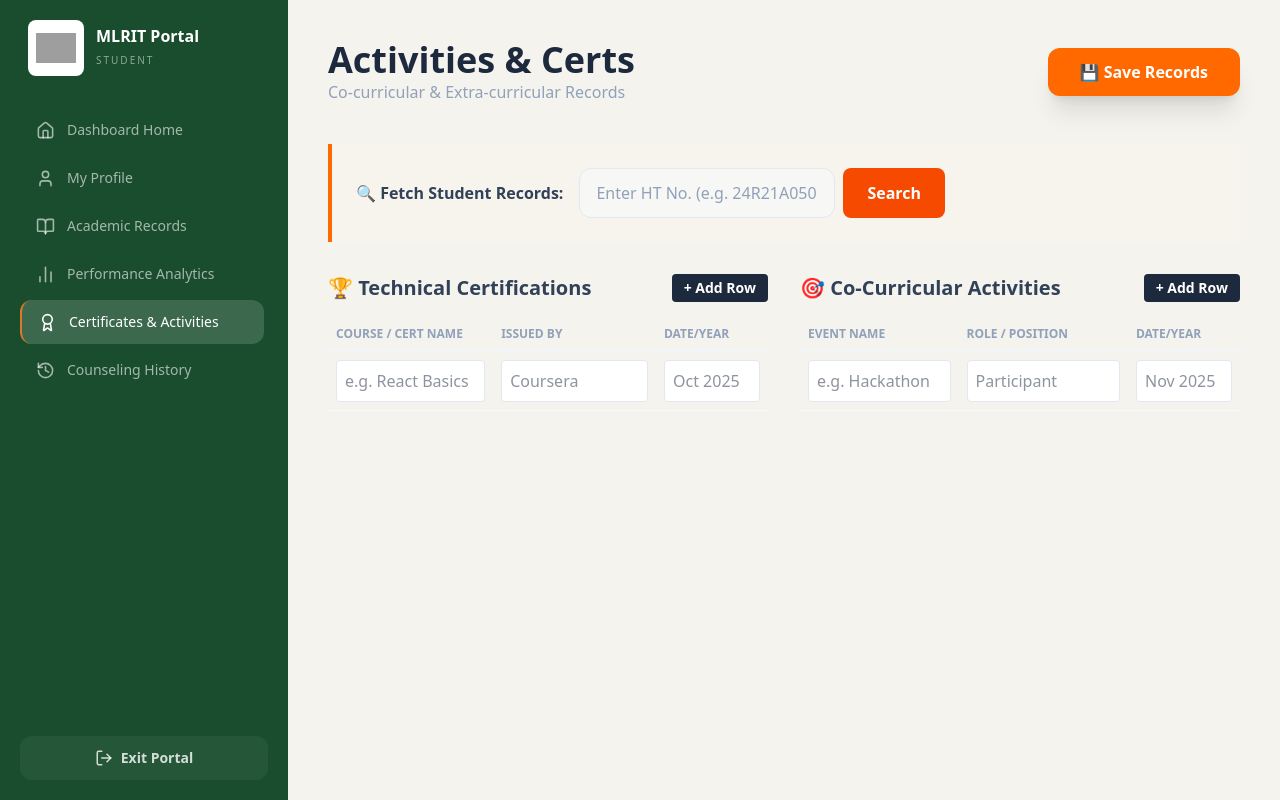
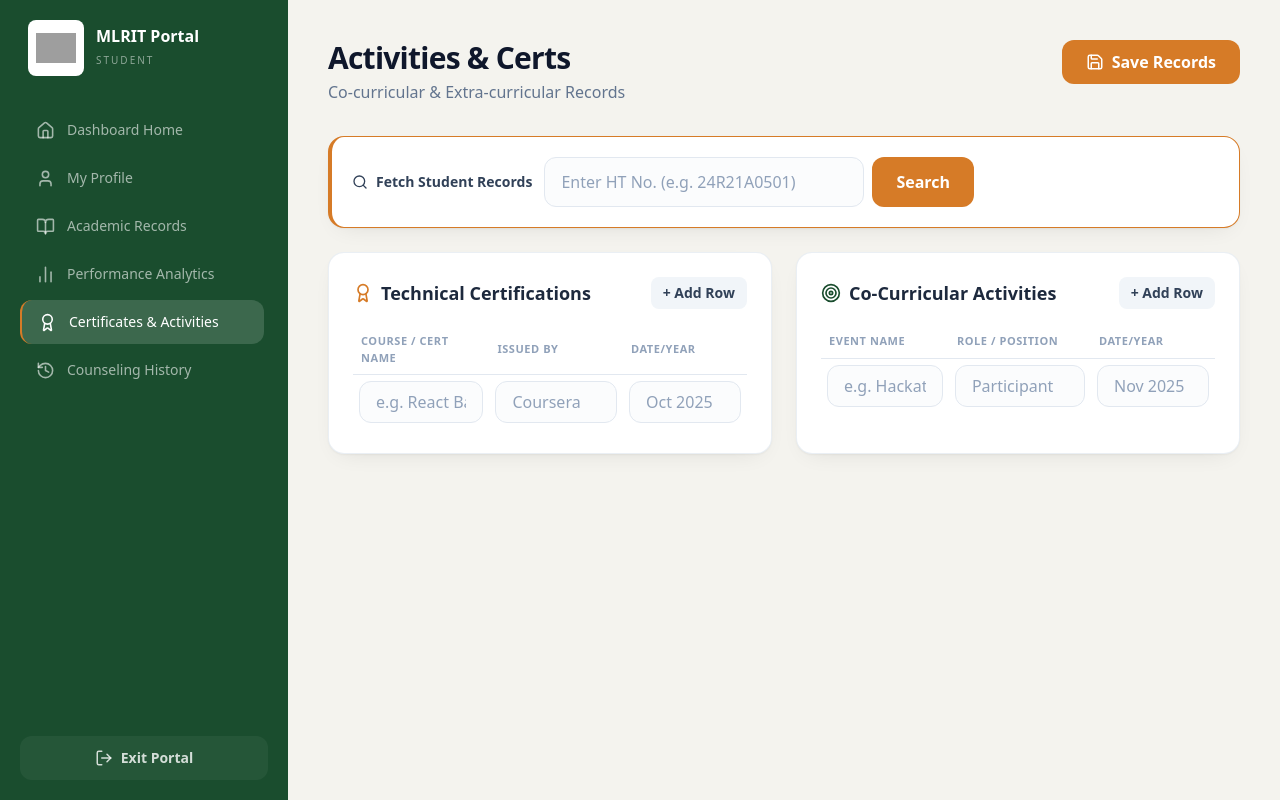
Before and after one commit to Pavan2coder/mlrit-counseling-portal, a React (Vite) app in the folder frontend/: page /dashboard in a window 1280 px wide. Both pictures are taken after a click on the button "Certificates & Activities". Built offline with nearby package versions, Linux system fonts and the light colour scheme; grey boxes are pictures that could not be loaded.

Commit message:
Restyle ActivitiesCerts: flat cards, lucide icons, no emoji

```diff
--- a/frontend/src/components/ActivitiesCerts.jsx
+++ b/frontend/src/components/ActivitiesCerts.jsx
@@ -1,5 +1,6 @@
 import { useState } from 'react';
 import axios from 'axios';
+import { Save, Search, Award, Target } from 'lucide-react';
 
 export default function ActivitiesCerts() {
   const [htNo, setHtNo] = useState("");
@@ -27,7 +28,7 @@ export default function ActivitiesCerts() {
 
   // 🔍 The Search Function
   const handleSearch = async () => {
-    if (!htNo) return alert("⚠️ Please enter a Hall Ticket Number to search!");
+    if (!htNo) return alert("Please enter a Hall Ticket Number to search!");
 
     try {
       const response = await axios.get(`https://mlrit-counseling-portal.onrender.com/api/students/${htNo}`);
@@ -35,16 +36,16 @@ export default function ActivitiesCerts() {
       if (response.data.certifications?.length > 0) setCertifications(response.data.certifications);
       if (response.data.activities?.length > 0) setActivities(response.data.activities);
 
-      alert("Activities & Certifications loaded successfully! 📥");
+      alert("Activities & Certifications loaded successfully!");
     } catch (error) {
       console.error("Search Error:", error);
-      alert("❌ Student not found in the database!");
+      alert("Student not found in the database!");
     }
   };
 
   // 💾 The Save Function
   const handleSaveData = async () => {
-    if (!htNo) return alert("⚠️ Please enter the student's Hall Ticket Number first!");
+    if (!htNo) return alert("Please enter the student's Hall Ticket Number first!");
 
     try {
       await axios.post('https://mlrit-counseling-portal.onrender.com/api/students/save', {
@@ -52,7 +53,7 @@ export default function ActivitiesCerts() {
         certifications: certifications,
         activities: activities
       });
-      alert("Activities & Certifications Saved Successfully! 🏆✅");
+      alert("Activities & Certifications Saved Successfully!");
     } catch (error) {
       console.error("Save Error:", error);
       alert("Failed to save. Check if your backend is running!");
@@ -62,35 +63,35 @@ export default function ActivitiesCerts() {
   return (
     <div className="animate-fade-in">
       {/* Header */}
-      <div className="flex justify-between items-center mb-10">
+      <div className="flex flex-wrap gap-4 justify-between items-start mb-8">
         <div>
-          <h2 className="text-4xl font-black text-slate-800">Activities & Certs</h2>
-          <p className="text-slate-400 font-medium">Co-curricular & Extra-curricular Records</p>
+          <h2 className="text-3xl font-extrabold text-slate-900 tracking-tight">Activities &amp; Certs</h2>
+          <p className="text-slate-500 mt-1">Co-curricular &amp; Extra-curricular Records</p>
         </div>
-        <button onClick={handleSaveData} className="bg-orange-500 text-white px-8 py-3 rounded-xl font-black shadow-xl hover:-translate-y-1 transition-all">
-          💾 Save Records
+        <button onClick={handleSaveData} className="bg-accent text-white px-6 py-2.5 rounded-xl font-semibold hover:opacity-90 active:scale-[0.99] transition-all cursor-pointer flex items-center gap-2">
+          <Save size={18} /> Save Records
         </button>
       </div>
 
       {/* Search Bar */}
-      <div className="glass-card mb-8 p-6 flex flex-col md:flex-row items-center gap-4 border-l-4 border-orange-500 bg-orange-50/30">
-        <label className="font-bold text-slate-700">🔍 Fetch Student Records:</label>
-        <div className="flex w-full md:w-auto gap-2">
-          <input type="text" value={htNo} onChange={(e) => setHtNo(e.target.value)} placeholder="Enter HT No. (e.g. 24R21A0501)" className="input-field flex-1 md:w-64" />
-          <button onClick={handleSearch} className="bg-orange-600 text-white px-6 py-2 rounded-lg font-bold hover:bg-orange-700 transition-colors">Search</button>
+      <div className="card p-5 mb-6 flex flex-col md:flex-row md:items-center gap-3 border-l-4 border-accent">
+        <label className="font-semibold text-slate-700 text-sm shrink-0 flex items-center gap-2"><Search size={16} /> Fetch Student Records</label>
+        <div className="flex w-full gap-2">
+          <input type="text" value={htNo} onChange={(e) => setHtNo(e.target.value)} placeholder="Enter HT No. (e.g. 24R21A0501)" className="input-field flex-1 md:max-w-xs" />
+          <button onClick={handleSearch} className="bg-accent text-white px-6 rounded-xl font-semibold hover:opacity-90 active:scale-[0.99] transition-all cursor-pointer">Search</button>
         </div>
       </div>
 
-      <div className="grid grid-cols-1 lg:grid-cols-2 gap-8">
+      <div className="grid grid-cols-1 lg:grid-cols-2 gap-6">
         {/* Table 1: Certifications */}
-        <div className="glass-card overflow-x-auto">
+        <div className="card p-6 overflow-x-auto">
           <div className="flex justify-between items-center mb-4">
-            <h3 className="text-xl font-bold text-slate-700">🏆 Technical Certifications</h3>
-            <button onClick={handleAddCert} className="text-sm bg-slate-800 text-white px-3 py-1 rounded font-bold">+ Add Row</button>
+            <h3 className="text-lg font-bold text-slate-800 flex items-center gap-2"><Award size={20} className="text-accent" /> Technical Certifications</h3>
+            <button onClick={handleAddCert} className="text-sm bg-slate-100 text-slate-700 px-3 py-1.5 rounded-lg font-semibold hover:bg-slate-200 transition-colors cursor-pointer">+ Add Row</button>
           </div>
           <table className="w-full text-left border-collapse">
             <thead>
-              <tr className="text-xs font-black text-slate-400 uppercase border-b-2 border-slate-100">
+              <tr className="text-[11px] font-semibold text-slate-400 uppercase tracking-wider border-b border-slate-200">
                 <th className="p-2">Course / Cert Name</th>
                 <th className="p-2">Issued By</th>
                 <th className="p-2">Date/Year</th>
@@ -98,10 +99,10 @@ export default function ActivitiesCerts() {
             </thead>
             <tbody>
               {certifications.map((row, index) => (
-                <tr key={index} className="border-b border-slate-50">
-                  <td className="p-2"><input value={row.courseName} onChange={(e) => handleCertChange(index, 'courseName', e.target.value)} placeholder="e.g. React Basics" className="w-full p-2 rounded bg-white border border-slate-200" /></td>
-                  <td className="p-2"><input value={row.issuer} onChange={(e) => handleCertChange(index, 'issuer', e.target.value)} placeholder="Coursera" className="w-full p-2 rounded bg-white border border-slate-200" /></td>
-                  <td className="p-2"><input type="text" value={row.date} onChange={(e) => handleCertChange(index, 'date', e.target.value)} placeholder="Oct 2025" className="w-24 p-2 rounded bg-white border border-slate-200" /></td>
+                <tr key={index} className="border-b border-slate-100 last:border-0">
+                  <td className="p-1.5"><input value={row.courseName} onChange={(e) => handleCertChange(index, 'courseName', e.target.value)} placeholder="e.g. React Basics" className="input-field !py-2" /></td>
+                  <td className="p-1.5"><input value={row.issuer} onChange={(e) => handleCertChange(index, 'issuer', e.target.value)} placeholder="Coursera" className="input-field !py-2" /></td>
+                  <td className="p-1.5"><input type="text" value={row.date} onChange={(e) => handleCertChange(index, 'date', e.target.value)} placeholder="Oct 2025" className="input-field !py-2 w-28" /></td>
                 </tr>
               ))}
             </tbody>
@@ -109,14 +110,14 @@ export default function ActivitiesCerts() {
         </div>
 
         {/* Table 2: Activities */}
-        <div className="glass-card overflow-x-auto">
+        <div className="card p-6 overflow-x-auto">
           <div className="flex justify-between items-center mb-4">
-            <h3 className="text-xl font-bold text-slate-700">🎯 Co-Curricular Activities</h3>
-            <button onClick={handleAddActivity} className="text-sm bg-slate-800 text-white px-3 py-1 rounded font-bold">+ Add Row</button>
+            <h3 className="text-lg font-bold text-slate-800 flex items-center gap-2"><Target size={20} className="text-primary" /> Co-Curricular Activities</h3>
+            <button onClick={handleAddActivity} className="text-sm bg-slate-100 text-slate-700 px-3 py-1.5 rounded-lg font-semibold hover:bg-slate-200 transition-colors cursor-pointer">+ Add Row</button>
           </div>
           <table className="w-full text-left border-collapse">
             <thead>
-              <tr className="text-xs font-black text-slate-400 uppercase border-b-2 border-slate-100">
+              <tr className="text-[11px] font-semibold text-slate-400 uppercase tracking-wider border-b border-slate-200">
                 <th className="p-2">Event Name</th>
                 <th className="p-2">Role / Position</th>
                 <th className="p-2">Date/Year</th>
@@ -124,10 +125,10 @@ export default function ActivitiesCerts() {
             </thead>
             <tbody>
               {activities.map((row, index) => (
-                <tr key={index} className="border-b border-slate-50">
-                  <td className="p-2"><input value={row.eventName} onChange={(e) => handleActivityChange(index, 'eventName', e.target.value)} placeholder="e.g. Hackathon" className="w-full p-2 rounded bg-white border border-slate-200" /></td>
-                  <td className="p-2"><input value={row.role} onChange={(e) => handleActivityChange(index, 'role', e.target.value)} placeholder="Participant" className="w-full p-2 rounded bg-white border border-slate-200" /></td>
-                  <td className="p-2"><input type="text" value={row.date} onChange={(e) => handleActivityChange(index, 'date', e.target.value)} placeholder="Nov 2025" className="w-24 p-2 rounded bg-white border border-slate-200" /></td>
+                <tr key={index} className="border-b border-slate-100 last:border-0">
+                  <td className="p-1.5"><input value={row.eventName} onChange={(e) => handleActivityChange(index, 'eventName', e.target.value)} placeholder="e.g. Hackathon" className="input-field !py-2" /></td>
+                  <td className="p-1.5"><input value={row.role} onChange={(e) => handleActivityChange(index, 'role', e.target.value)} placeholder="Participant" className="input-field !py-2" /></td>
+                  <td className="p-1.5"><input type="text" value={row.date} onChange={(e) => handleActivityChange(index, 'date', e.target.value)} placeholder="Nov 2025" className="input-field !py-2 w-28" /></td>
                 </tr>
               ))}
             </tbody>
```
